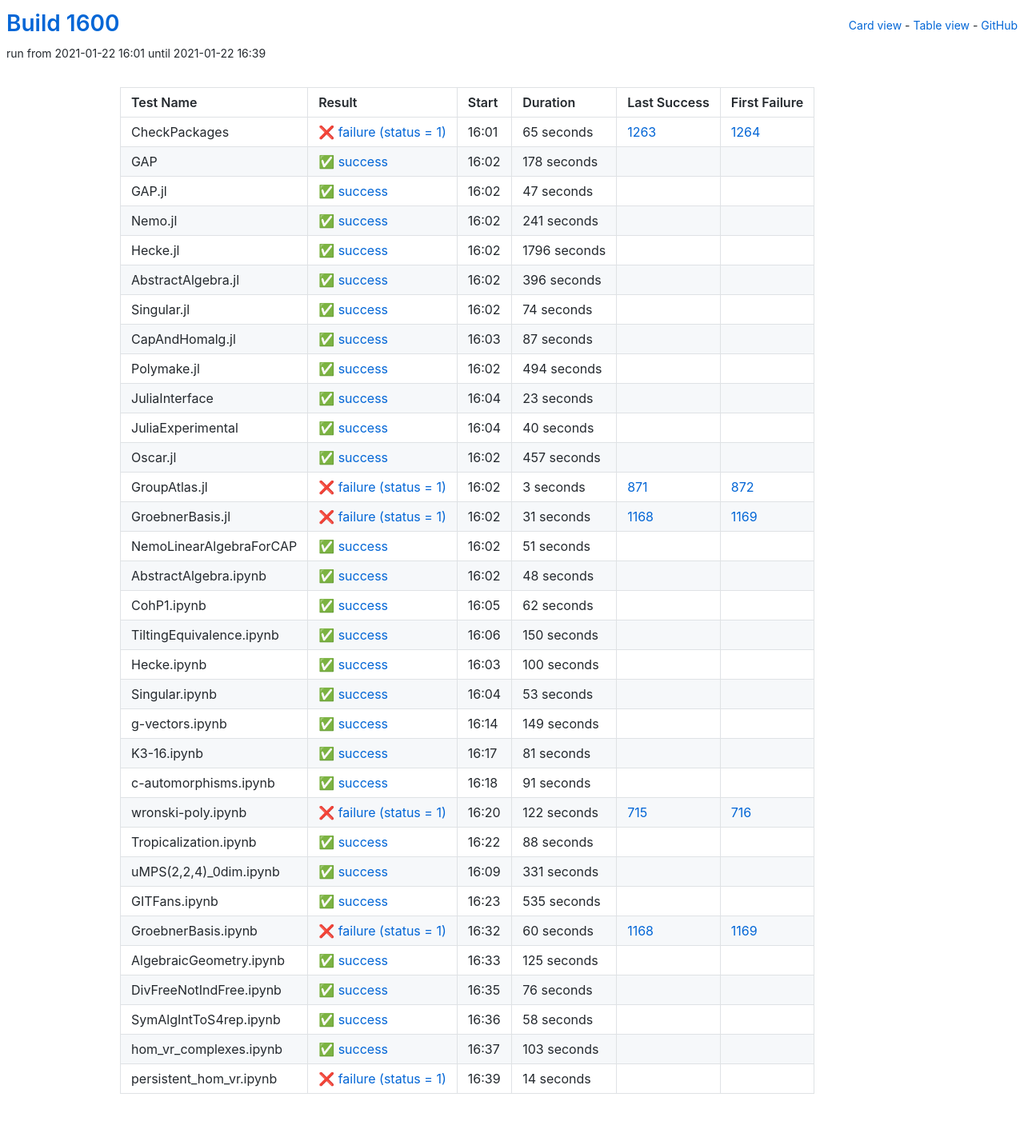
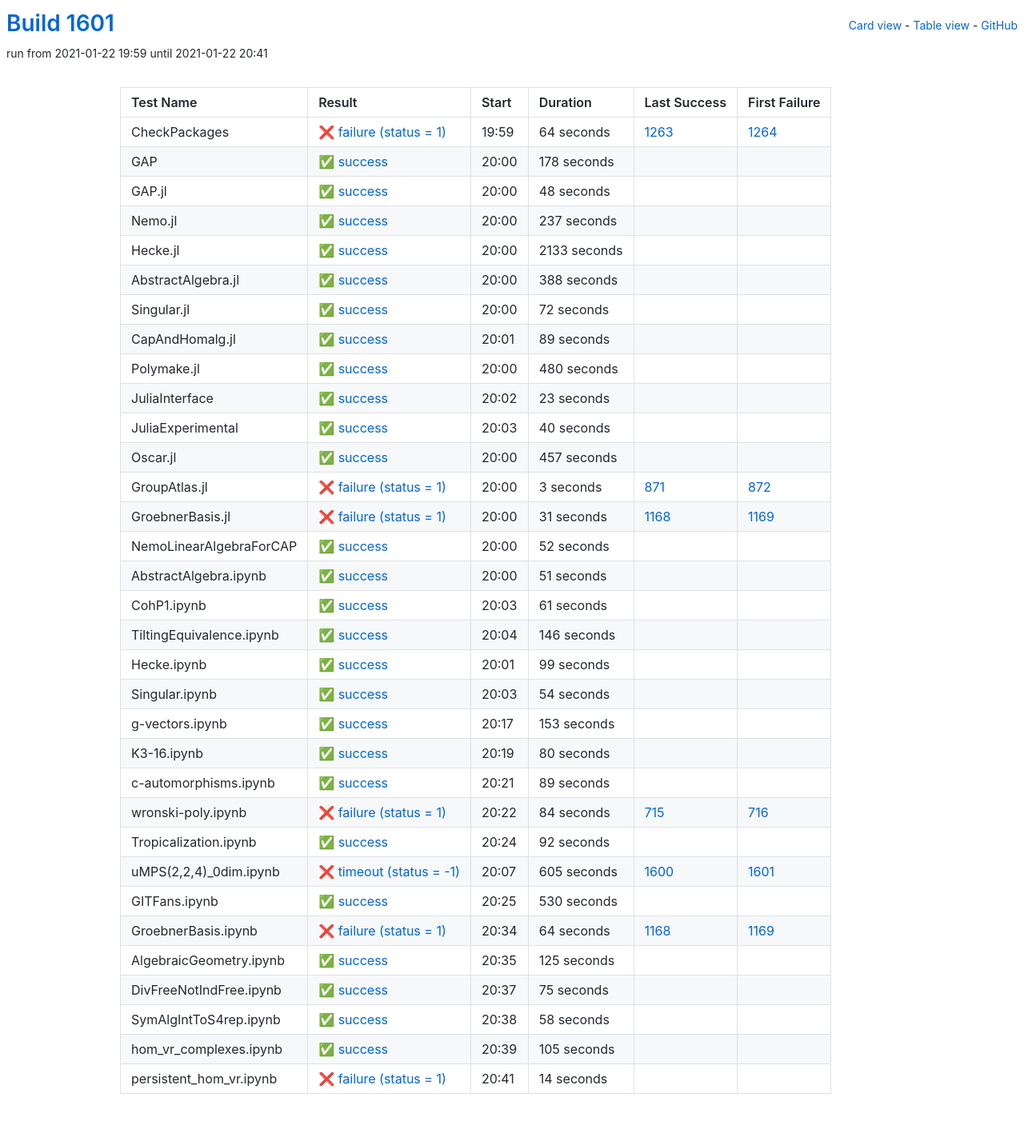
Before and after one commit to oscar-system/oscar-ci-status-stable, a Jekyll site: the page built from table.html, in a window 1280 px wide. Shown: the whole page at 80% size. Built offline with Jekyll 4.4.1, drawn with Linux system fonts in a browser that asks for light colours.

Commit message:
Build #1601

```diff
--- a/_data/ci.yml
+++ b/_data/ci.yml
@@ -1,6 +1,6 @@
 ---
-build: 1600
-build_url: https://oscarci.mathematik.uni-kl.de/job/oscar-stable/1600/
+build: 1601
+build_url: https://oscarci.mathematik.uni-kl.de/job/oscar-stable/1601/
 job: oscar-stable
 organization: oscar-system
 repo: oscar-ci-status-stable
@@ -8,20 +8,20 @@ repourl: https://github.com/oscar-system/oscar-ci-status-stable
 tests:
 - name: CheckPackages
   id: checkpackages
-  log: https://oscarci.mathematik.uni-kl.de/job/oscar-stable/1600/artifact/logs/build-1600/CheckPackages.log
-  start: 2021-01-22 16:01
+  log: https://oscarci.mathematik.uni-kl.de/job/oscar-stable/1601/artifact/logs/build-1601/CheckPackages.log
+  start: 2021-01-22 19:59
   success: false
   exitcode: 1
   status: failure
-  duration: 65
+  duration: 64
   last_success: 1263
   last_success_url: https://oscarci.mathematik.uni-kl.de/job/oscar-stable/1263/
   first_failure: 1264
   first_failure_url: https://oscarci.mathematik.uni-kl.de/job/oscar-stable/1264/
 - name: GAP
   id: gap
-  log: https://oscarci.mathematik.uni-kl.de/job/oscar-stable/1600/artifact/logs/build-1600/GAP.log
-  start: 2021-01-22 16:02
+  log: https://oscarci.mathematik.uni-kl.de/job/oscar-stable/1601/artifact/logs/build-1601/GAP.log
+  start: 2021-01-22 20:00
   success: true
   exitcode: 0
   status: success
@@ -32,92 +32,92 @@ tests:
   first_failure_url:
 - name: GAP.jl
   id: gap-jl
-  log: https://oscarci.mathematik.uni-kl.de/job/oscar-stable/1600/artifact/logs/build-1600/GAP.jl.log
-  start: 2021-01-22 16:02
+  log: https://oscarci.mathematik.uni-kl.de/job/oscar-stable/1601/artifact/logs/build-1601/GAP.jl.log
+  start: 2021-01-22 20:00
   success: true
   exitcode: 0
   status: success
-  duration: 47
+  duration: 48
   last_success: false
   last_success_url:
   first_failure: false
   first_failure_url:
 - name: Nemo.jl
   id: nemo-jl
-  log: https://oscarci.mathematik.uni-kl.de/job/oscar-stable/1600/artifact/logs/build-1600/Nemo.jl.log
-  start: 2021-01-22 16:02
+  log: https://oscarci.mathematik.uni-kl.de/job/oscar-stable/1601/artifact/logs/build-1601/Nemo.jl.log
+  start: 2021-01-22 20:00
   success: true
   exitcode: 0
   status: success
-  duration: 241
+  duration: 237
   last_success: false
   last_success_url:
   first_failure: false
   first_failure_url:
 - name: Hecke.jl
   id: hecke-jl
-  log: https://oscarci.mathematik.uni-kl.de/job/oscar-stable/1600/artifact/logs/build-1600/Hecke.jl.log
-  start: 2021-01-22 16:02
+  log: https://oscarci.mathematik.uni-kl.de/job/oscar-stable/1601/artifact/logs/build-1601/Hecke.jl.log
+  start: 2021-01-22 20:00
   success: true
   exitcode: 0
   status: success
-  duration: 1796
+  duration: 2133
   last_success: false
   last_success_url:
   first_failure: false
   first_failure_url:
 - name: AbstractAlgebra.jl
   id: abstractalgebra-jl
-  log: https://oscarci.mathematik.uni-kl.de/job/oscar-stable/1600/artifact/logs/build-1600/AbstractAlgebra.jl.log
-  start: 2021-01-22 16:02
+  log: https://oscarci.mathematik.uni-kl.de/job/oscar-stable/1601/artifact/logs/build-1601/AbstractAlgebra.jl.log
+  start: 2021-01-22 20:00
   success: true
   exitcode: 0
   status: success
-  duration: 396
+  duration: 388
   last_success: false
   last_success_url:
   first_failure: false
   first_failure_url:
 - name: Singular.jl
   id: singular-jl
-  log: https://oscarci.mathematik.uni-kl.de/job/oscar-stable/1600/artifact/logs/build-1600/Singular.jl.log
-  start: 2021-01-22 16:02
+  log: https://oscarci.mathematik.uni-kl.de/job/oscar-stable/1601/artifact/logs/build-1601/Singular.jl.log
+  start: 2021-01-22 20:00
   success: true
   exitcode: 0
   status: success
-  duration: 74
+  duration: 72
   last_success: false
   last_success_url:
   first_failure: false
   first_failure_url:
 - name: CapAndHomalg.jl
   id: capandhomalg-jl
-  log: https://oscarci.mathematik.uni-kl.de/job/oscar-stable/1600/artifact/logs/build-1600/CapAndHomalg.jl.log
-  start: 2021-01-22 16:03
+  log: https://oscarci.mathematik.uni-kl.de/job/oscar-stable/1601/artifact/logs/build-1601/CapAndHomalg.jl.log
+  start: 2021-01-22 20:01
   success: true
   exitcode: 0
   status: success
-  duration: 87
+  duration: 89
   last_success: false
   last_success_url:
   first_failure: false
   first_failure_url:
 - name: Polymake.jl
   id: polymake-jl
-  log: https://oscarci.mathematik.uni-kl.de/job/oscar-stable/1600/artifact/logs/build-1600/Polymake.jl.log
-  start: 2021-01-22 16:02
+  log: https://oscarci.mathematik.uni-kl.de/job/oscar-stable/1601/artifact/logs/build-1601/Polymake.jl.log
+  start: 2021-01-22 20:00
   success: true
   exitcode: 0
   status: success
-  duration: 494
+  duration: 480
   last_success: false
   last_success_url:
   first_failure: false
   first_failure_url:
 - name: JuliaInterface
   id: juliainterface
-  log: https://oscarci.mathematik.uni-kl.de/job/oscar-stable/1600/artifact/logs/build-1600/JuliaInterface.log
-  start: 2021-01-22 16:04
+  log: https://oscarci.mathematik.uni-kl.de/job/oscar-stable/1601/artifact/logs/build-1601/JuliaInterface.log
+  start: 2021-01-22 20:02
   success: true
   exitcode: 0
   status: success
@@ -128,8 +128,8 @@ tests:
   first_failure_url:
 - name: JuliaExperimental
   id: juliaexperimental
-  log: https://oscarci.mathematik.uni-kl.de/job/oscar-stable/1600/artifact/logs/build-1600/JuliaExperimental.log
-  start: 2021-01-22 16:04
+  log: https://oscarci.mathematik.uni-kl.de/job/oscar-stable/1601/artifact/logs/build-1601/JuliaExperimental.log
+  start: 2021-01-22 20:03
   success: true
   exitcode: 0
   status: success
@@ -140,8 +140,8 @@ tests:
   first_failure_url:
 - name: Oscar.jl
   id: oscar-jl
-  log: https://oscarci.mathematik.uni-kl.de/job/oscar-stable/1600/artifact/logs/build-1600/Oscar.jl.log
-  start: 2021-01-22 16:02
+  log: https://oscarci.mathematik.uni-kl.de/job/oscar-stable/1601/artifact/logs/build-1601/Oscar.jl.log
+  start: 2021-01-22 20:00
   success: true
   exitcode: 0
   status: success
@@ -152,8 +152,8 @@ tests:
   first_failure_url:
 - name: GroupAtlas.jl
   id: groupatlas-jl
-  log: https://oscarci.mathematik.uni-kl.de/job/oscar-stable/1600/artifact/logs/build-1600/GroupAtlas.jl.log
-  start: 2021-01-22 16:02
+  log: https://oscarci.mathematik.uni-kl.de/job/oscar-stable/1601/artifact/logs/build-1601/GroupAtlas.jl.log
+  start: 2021-01-22 20:00
   success: false
   exitcode: 1
   status: failure
@@ -164,8 +164,8 @@ tests:
   first_failure_url: https://oscarci.mathematik.uni-kl.de/job/oscar-stable/872/
 - name: GroebnerBasis.jl
   id: groebnerbasis-jl
-  log: https://oscarci.mathematik.uni-kl.de/job/oscar-stable/1600/artifact/logs/build-1600/GroebnerBasis.jl.log
-  start: 2021-01-22 16:02
+  log: https://oscarci.mathematik.uni-kl.de/job/oscar-stable/1601/artifact/logs/build-1601/GroebnerBasis.jl.log
+  start: 2021-01-22 20:00
   success: false
   exitcode: 1
   status: failure
@@ -176,8 +176,20 @@ tests:
   first_failure_url: https://oscarci.mathematik.uni-kl.de/job/oscar-stable/1169/
 - name: NemoLinearAlgebraForCAP
   id: nemolinearalgebraforcap
-  log: https://oscarci.mathematik.uni-kl.de/job/oscar-stable/1600/artifact/logs/build-1600/NemoLinearAlgebraForCAP.log
-  start: 2021-01-22 16:02
+  log: https://oscarci.mathematik.uni-kl.de/job/oscar-stable/1601/artifact/logs/build-1601/NemoLinearAlgebraForCAP.log
+  start: 2021-01-22 20:00
+  success: true
+  exitcode: 0
+  status: success
+  duration: 52
+  last_success: false
+  last_success_url:
+  first_failure: false
+  first_failure_url:
+- name: AbstractAlgebra.ipynb
+  id: abstractalgebra-ipynb
+  log: https://oscarci.mathematik.uni-kl.de/job/oscar-stable/1601/artifact/logs/build-1601/AbstractAlgebra.ipynb.log
+  start: 2021-01-22 20:00
   success: true
   exitcode: 0
   status: success
@@ -186,166 +198,154 @@ tests:
   last_success_url:
   first_failure: false
   first_failure_url:
-- name: AbstractAlgebra.ipynb
-  id: abstractalgebra-ipynb
-  log: https://oscarci.mathematik.uni-kl.de/job/oscar-stable/1600/artifact/logs/build-1600/AbstractAlgebra.ipynb.log
-  start: 2021-01-22 16:02
+- name: CohP1.ipynb
+  id: cohp1-ipynb
+  log: https://oscarci.mathematik.uni-kl.de/job/oscar-stable/1601/artifact/logs/build-1601/CohP1.ipynb.log
+  start: 2021-01-22 20:03
   success: true
   exitcode: 0
   status: success
-  duration: 48
-  last_success: false
-  last_success_url:
-  first_failure: false
-  first_failure_url:
-- name: CohP1.ipynb
-  id: cohp1-ipynb
-  log: https://oscarci.mathematik.uni-kl.de/job/oscar-stable/1600/artifact/logs/build-1600/CohP1.ipynb.log
-  start: 2021-01-22 16:05
-  success: true
-  exitcode: 0
-  status: success
-  duration: 62
+  duration: 61
   last_success: false
   last_success_url:
   first_failure: false
   first_failure_url:
 - name: TiltingEquivalence.ipynb
   id: tiltingequivalence-ipynb
-  log: https://oscarci.mathematik.uni-kl.de/job/oscar-stable/1600/artifact/logs/build-1600/TiltingEquivalence.ipynb.log
-  start: 2021-01-22 16:06
+  log: https://oscarci.mathematik.uni-kl.de/job/oscar-stable/1601/artifact/logs/build-1601/TiltingEquivalence.ipynb.log
+  start: 2021-01-22 20:04
   success: true
   exitcode: 0
   status: success
-  duration: 150
+  duration: 146
   last_success: false
   last_success_url:
   first_failure: false
   first_failure_url:
 - name: Hecke.ipynb
   id: hecke-ipynb
-  log: https://oscarci.mathematik.uni-kl.de/job/oscar-stable/1600/artifact/logs/build-1600/Hecke.ipynb.log
-  start: 2021-01-22 16:03
+  log: https://oscarci.mathematik.uni-kl.de/job/oscar-stable/1601/artifact/logs/build-1601/Hecke.ipynb.log
+  start: 2021-01-22 20:01
   success: true
   exitcode: 0
   status: success
-  duration: 100
+  duration: 99
   last_success: false
   last_success_url:
   first_failure: false
   first_failure_url:
 - name: Singular.ipynb
   id: singular-ipynb
-  log: https://oscarci.mathematik.uni-kl.de/job/oscar-stable/1600/artifact/logs/build-1600/Singular.ipynb.log
-  start: 2021-01-22 16:04
+  log: https://oscarci.mathematik.uni-kl.de/job/oscar-stable/1601/artifact/logs/build-1601/Singular.ipynb.log
+  start: 2021-01-22 20:03
   success: true
   exitcode: 0
   status: success
-  duration: 53
+  duration: 54
   last_success: false
   last_success_url:
   first_failure: false
   first_failure_url:
 - name: g-vectors.ipynb
   id: g-vectors-ipynb
-  log: https://oscarci.mathematik.uni-kl.de/job/oscar-stable/1600/artifact/logs/build-1600/g-vectors.ipynb.log
-  start: 2021-01-22 16:14
+  log: https://oscarci.mathematik.uni-kl.de/job/oscar-stable/1601/artifact/logs/build-1601/g-vectors.ipynb.log
+  start: 2021-01-22 20:17
   success: true
   exitcode: 0
   status: success
-  duration: 149
+  duration: 153
   last_success: false
   last_success_url:
   first_failure: false
   first_failure_url:
 - name: K3-16.ipynb
   id: k3-16-ipynb
-  log: https://oscarci.mathematik.uni-kl.de/job/oscar-stable/1600/artifact/logs/build-1600/K3-16.ipynb.log
-  start: 2021-01-22 16:17
+  log: https://oscarci.mathematik.uni-kl.de/job/oscar-stable/1601/artifact/logs/build-1601/K3-16.ipynb.log
+  start: 2021-01-22 20:19
   success: true
   exitcode: 0
   status: success
-  duration: 81
+  duration: 80
   last_success: false
   last_success_url:
   first_failure: false
   first_failure_url:
 - name: c-automorphisms.ipynb
   id: c-automorphisms-ipynb
-  log: https://oscarci.mathematik.uni-kl.de/job/oscar-stable/1600/artifact/logs/build-1600/c-automorphisms.ipynb.log
-  start: 2021-01-22 16:18
+  log: https://oscarci.mathematik.uni-kl.de/job/oscar-stable/1601/artifact/logs/build-1601/c-automorphisms.ipynb.log
+  start: 2021-01-22 20:21
   success: true
   exitcode: 0
   status: success
-  duration: 91
+  duration: 89
   last_success: false
   last_success_url:
   first_failure: false
   first_failure_url:
 - name: wronski-poly.ipynb
   id: wronski-poly-ipynb
-  log: https://oscarci.mathematik.uni-kl.de/job/oscar-stable/1600/artifact/logs/build-1600/wronski-poly.ipynb.log
-  start: 2021-01-22 16:20
+  log: https://oscarci.mathematik.uni-kl.de/job/oscar-stable/1601/artifact/logs/build-1601/wronski-poly.ipynb.log
+  start: 2021-01-22 20:22
   success: false
   exitcode: 1
   status: failure
-  duration: 122
+  duration: 84
   last_success: 715
   last_success_url: https://oscarci.mathematik.uni-kl.de/job/oscar-stable/715/
   first_failure: 716
   first_failure_url: https://oscarci.mathematik.uni-kl.de/job/oscar-stable/716/
 - name: Tropicalization.ipynb
   id: tropicalization-ipynb
-  log: https://oscarci.mathematik.uni-kl.de/job/oscar-stable/1600/artifact/logs/build-1600/Tropicalization.ipynb.log
-  start: 2021-01-22 16:22
+  log: https://oscarci.mathematik.uni-kl.de/job/oscar-stable/1601/artifact/logs/build-1601/Tropicalization.ipynb.log
+  start: 2021-01-22 20:24
   success: true
   exitcode: 0
   status: success
-  duration: 88
+  duration: 92
   last_success: false
   last_success_url:
   first_failure: false
   first_failure_url:
 - name: uMPS(2,2,4)_0dim.ipynb
   id: umps-2-2-4-0dim-ipynb
-  log: https://oscarci.mathematik.uni-kl.de/job/oscar-stable/1600/artifact/logs/build-1600/uMPS-2-2-4-_0dim.ipynb.log
-  start: 2021-01-22 16:09
+  log: https://oscarci.mathematik.uni-kl.de/job/oscar-stable/1601/artifact/logs/build-1601/uMPS-2-2-4-_0dim.ipynb.log
+  start: 2021-01-22 20:07
+  success: false
+  exitcode: -1
+  status: timeout
+  duration: 605
+  last_success: 1600
+  last_success_url: https://oscarci.mathematik.uni-kl.de/job/oscar-stable/1600/
+  first_failure: 1601
+  first_failure_url: https://oscarci.mathematik.uni-kl.de/job/oscar-stable/1601/
+- name: GITFans.ipynb
+  id: gitfans-ipynb
+  log: https://oscarci.mathematik.uni-kl.de/job/oscar-stable/1601/artifact/logs/build-1601/GITFans.ipynb.log
+  start: 2021-01-22 20:25
   success: true
   exitcode: 0
   status: success
-  duration: 331
-  last_success: false
-  last_success_url:
-  first_failure: false
-  first_failure_url:
-- name: GITFans.ipynb
-  id: gitfans-ipynb
-  log: https://oscarci.mathematik.uni-kl.de/job/oscar-stable/1600/artifact/logs/build-1600/GITFans.ipynb.log
-  start: 2021-01-22 16:23
-  success: true
-  exitcode: 0
-  status: success
-  duration: 535
+  duration: 530
   last_success: false
   last_success_url:
   first_failure: false
   first_failure_url:
 - name: GroebnerBasis.ipynb
   id: groebnerbasis-ipynb
-  log: https://oscarci.mathematik.uni-kl.de/job/oscar-stable/1600/artifact/logs/build-1600/GroebnerBasis.ipynb.log
-  start: 2021-01-22 16:32
+  log: https://oscarci.mathematik.uni-kl.de/job/oscar-stable/1601/artifact/logs/build-1601/GroebnerBasis.ipynb.log
+  start: 2021-01-22 20:34
   success: false
   exitcode: 1
   status: failure
-  duration: 60
+  duration: 64
   last_success: 1168
   last_success_url: https://oscarci.mathematik.uni-kl.de/job/oscar-stable/1168/
   first_failure: 1169
   first_failure_url: https://oscarci.mathematik.uni-kl.de/job/oscar-stable/1169/
 - name: AlgebraicGeometry.ipynb
   id: algebraicgeometry-ipynb
-  log: https://oscarci.mathematik.uni-kl.de/job/oscar-stable/1600/artifact/logs/build-1600/AlgebraicGeometry.ipynb.log
-  start: 2021-01-22 16:33
+  log: https://oscarci.mathematik.uni-kl.de/job/oscar-stable/1601/artifact/logs/build-1601/AlgebraicGeometry.ipynb.log
+  start: 2021-01-22 20:35
   success: true
   exitcode: 0
   status: success
@@ -356,20 +356,20 @@ tests:
   first_failure_url:
 - name: DivFreeNotIndFree.ipynb
   id: divfreenotindfree-ipynb
-  log: https://oscarci.mathematik.uni-kl.de/job/oscar-stable/1600/artifact/logs/build-1600/DivFreeNotIndFree.ipynb.log
-  start: 2021-01-22 16:35
+  log: https://oscarci.mathematik.uni-kl.de/job/oscar-stable/1601/artifact/logs/build-1601/DivFreeNotIndFree.ipynb.log
+  start: 2021-01-22 20:37
   success: true
   exitcode: 0
   status: success
-  duration: 76
+  duration: 75
   last_success: false
   last_success_url:
   first_failure: false
   first_failure_url:
 - name: SymAlgIntToS4rep.ipynb
   id: symalginttos4rep-ipynb
-  log: https://oscarci.mathematik.uni-kl.de/job/oscar-stable/1600/artifact/logs/build-1600/SymAlgIntToS4rep.ipynb.log
-  start: 2021-01-22 16:36
+  log: https://oscarci.mathematik.uni-kl.de/job/oscar-stable/1601/artifact/logs/build-1601/SymAlgIntToS4rep.ipynb.log
+  start: 2021-01-22 20:38
   success: true
   exitcode: 0
   status: success
@@ -380,20 +380,20 @@ tests:
   first_failure_url:
 - name: hom_vr_complexes.ipynb
   id: hom-vr-complexes-ipynb
-  log: https://oscarci.mathematik.uni-kl.de/job/oscar-stable/1600/artifact/logs/build-1600/hom_vr_complexes.ipynb.log
-  start: 2021-01-22 16:37
+  log: https://oscarci.mathematik.uni-kl.de/job/oscar-stable/1601/artifact/logs/build-1601/hom_vr_complexes.ipynb.log
+  start: 2021-01-22 20:39
   success: true
   exitcode: 0
   status: success
-  duration: 103
+  duration: 105
   last_success: false
   last_success_url:
   first_failure: false
   first_failure_url:
 - name: persistent_hom_vr.ipynb
   id: persistent-hom-vr-ipynb
-  log: https://oscarci.mathematik.uni-kl.de/job/oscar-stable/1600/artifact/logs/build-1600/persistent_hom_vr.ipynb.log
-  start: 2021-01-22 16:39
+  log: https://oscarci.mathematik.uni-kl.de/job/oscar-stable/1601/artifact/logs/build-1601/persistent_hom_vr.ipynb.log
+  start: 2021-01-22 20:41
   success: false
   exitcode: 1
   status: failure
```
Also changed, not shown: README.md.
